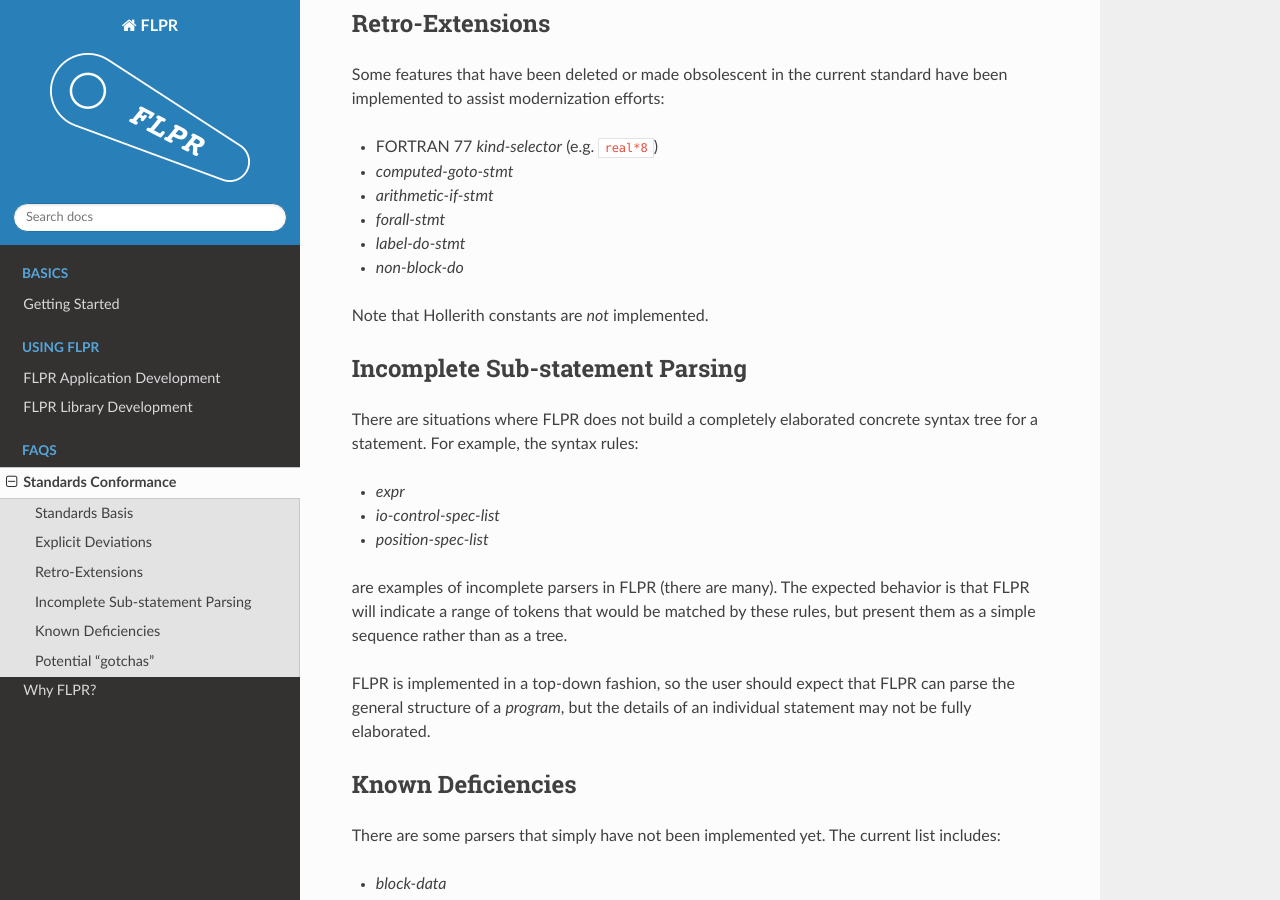
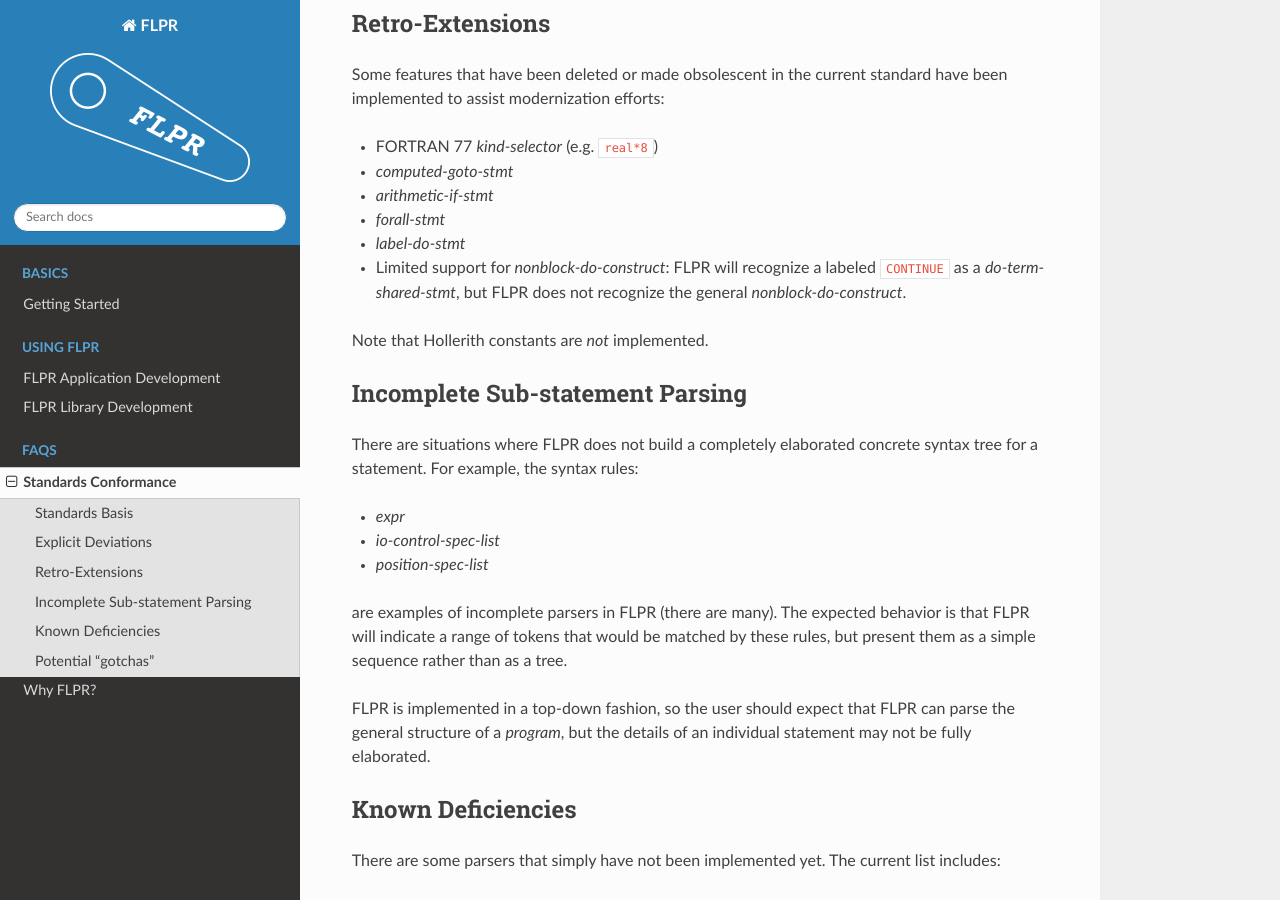
Before and after one commit to lanl/FLPR, a Sphinx documentation site: the page built from docs/sphinx/conformance.rst, in a window 1280 px wide and 900 px high, scrolled down 649 px. Built offline with Sphinx 7.4.7 and the Read the Docs theme 2.0.0, drawn with Linux system fonts in a browser that asks for light colours.

Commit message:
Update documentation for nonblock-do-construct
Explain the limited handling for the removed nonblock-do-construct
feature.

```diff
--- a/docs/sphinx/conformance.rst
+++ b/docs/sphinx/conformance.rst
@@ -47,7 +47,9 @@ efforts:
 - *arithmetic-if-stmt*
 - *forall-stmt*
 - *label-do-stmt*
-- *non-block-do*
+- Limited support for *nonblock-do-construct*: FLPR will recognize a labeled
+  ``CONTINUE`` as a *do-term-shared-stmt*, but FLPR does not recognize
+  the general *nonblock-do-construct*.
 
 Note that Hollerith constants are *not* implemented.
 
```
